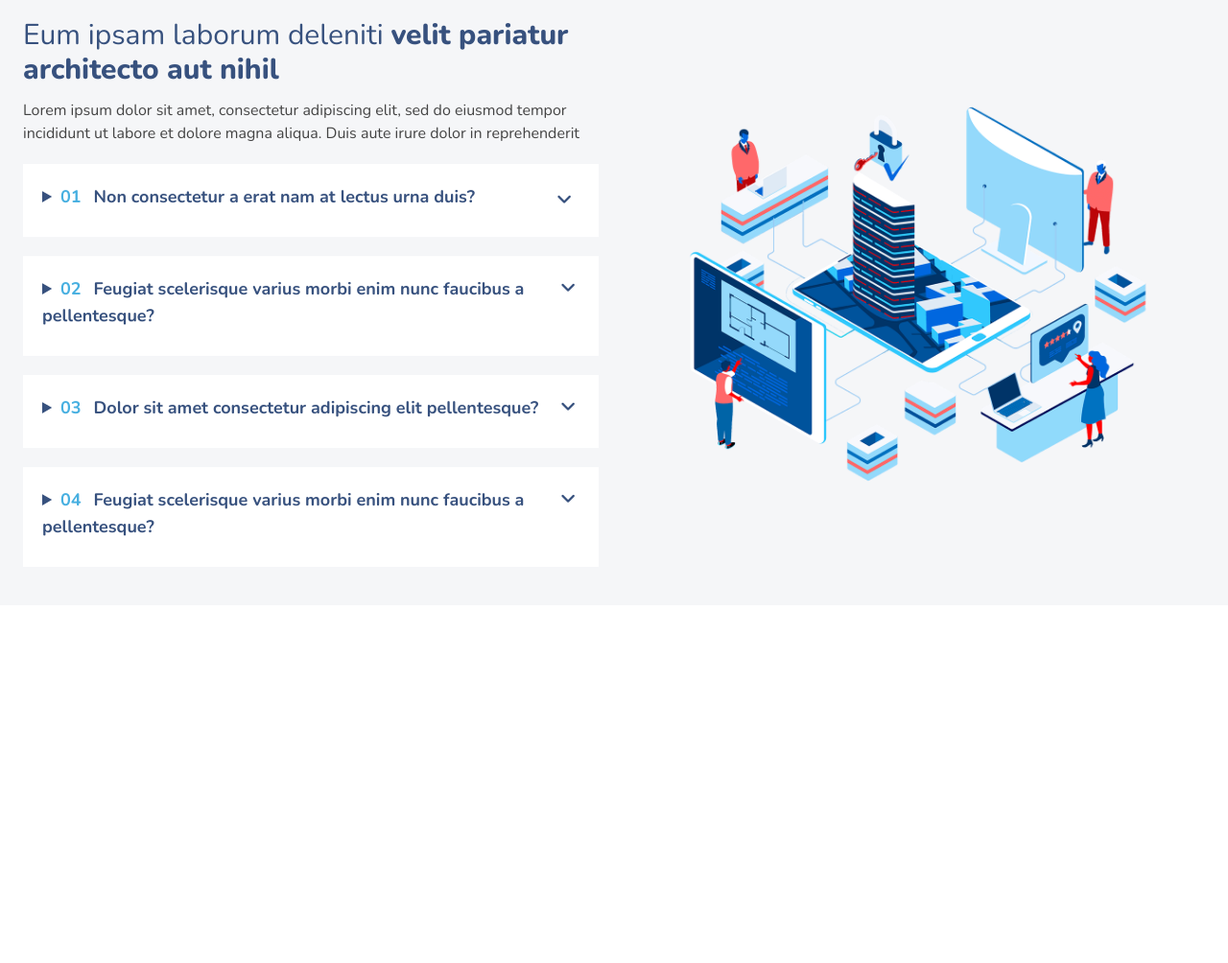
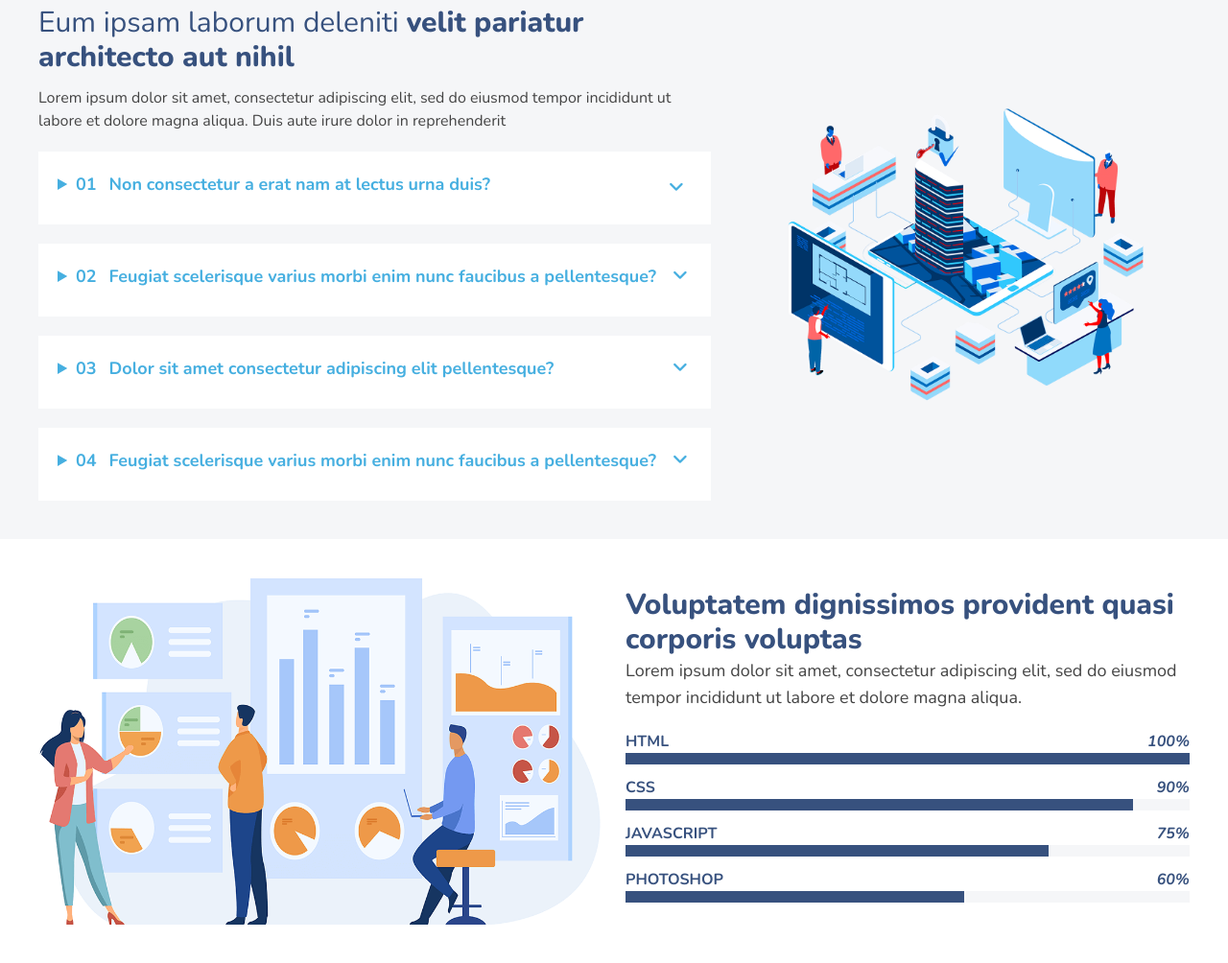
Before and after one commit to anammahmud-me/TailwindProject, a website: page index.html in a window 1280 px wide. Shown: the part 1103-2107 px from the top of the page at 96% size. Before the commit the page ends 1734 px from the top, so only its background shows below. Drawn offline with nearby package versions, Linux system fonts and the light colour scheme.

Commit message:
skill_section complete

```diff
--- a/index.html
+++ b/index.html
@@ -58,14 +58,14 @@
 
     <!-- client section start -->
     <section class="client bg-secBg px-5 py-4 grid grid-cols-4 gap-10 md:grid-cols-8">
-        <img src="./img/client/client-1.png" alt="">
-        <img src="./img/client/client-2.png" alt="">
-        <img src="./img/client/client-3.png" alt="">
-        <img src="./img/client/client-4.png" alt="">
-        <img src="./img/client/client-5.png" alt="">
-        <img src="./img/client/client-6.png" alt="">
-        <img src="./img/client/client-7.png" alt="">
-        <img src="./img/client/client-8.png" alt="">
+        <img src="./img/client/client-1.png" alt="" class="my-auto hover:scale-110 transition-all delay-75 lg:w-[80%] lg:mx-auto">
+        <img src="./img/client/client-2.png" alt="" class="my-auto hover:scale-110 transition-all delay-75 lg:w-[80%] lg:mx-auto">
+        <img src="./img/client/client-3.png" alt="" class="my-auto hover:scale-110 transition-all delay-75 lg:w-[80%] lg:mx-auto">
+        <img src="./img/client/client-4.png" alt="" class="my-auto hover:scale-110 transition-all delay-75 lg:w-[80%] lg:mx-auto">
+        <img src="./img/client/client-5.png" alt="" class="my-auto hover:scale-110 transition-all delay-75 lg:w-[80%] lg:mx-auto">
+        <img src="./img/client/client-6.png" alt="" class="my-auto hover:scale-110 transition-all delay-75 lg:w-[80%] lg:mx-auto">
+        <img src="./img/client/client-7.png" alt="" class="my-auto hover:scale-110 transition-all delay-75 lg:w-[80%] lg:mx-auto">
+        <img src="./img/client/client-8.png" alt="" class="my-auto hover:scale-110 transition-all delay-75 lg:w-[80%] lg:mx-auto">
     </section>
     <!-- client section end -->
 
@@ -109,9 +109,9 @@
     <!-- about section end -->
 
     <!-- why us section start -->
-    <section class="why_us py-10 px-6 bg-secBg flex flex-col-reverse lg:flex-row lg:justify-between lg:items-center lg:gap-8">
+    <section class="why_us py-10 px-10 bg-secBg flex flex-col-reverse lg:flex-row lg:justify-between lg:items-center lg:gap-8">
         <!-- left_content -->
-        <div class="left_content lg:w-1/2">
+        <div class="left_content lg:w-3/5">
             <!-- heading -->
             <div class="whyUs_heading">
                 <h2 class="text-header text-3xl">Eum ipsam laborum deleniti <span class="font-extrabold">velit pariatur architecto aut nihil</span> </h2>
@@ -121,7 +121,7 @@
                 <p class="text-gray mt-3">Lorem ipsum dolor sit amet, consectetur adipiscing elit, sed do eiusmod tempor incididunt ut labore et dolore magna aliqua. Duis aute irure dolor in reprehenderit</p>
                 <!-- faq_item -->
                 <details class="faq_item bg-white p-5 mt-5">
-                    <summary class="text-header font-bold text-lg mb-2 cursor-pointer relative">
+                    <summary class="text-sky font-bold text-lg mb-2 cursor-pointer relative">
                         <span class="text-sky mr-2">01</span>
                         Non consectetur a erat nam at lectus urna duis?
                         <i class="fa-solid fa-angle-down absolute top-2 right-2"></i>
@@ -130,7 +130,7 @@
                 </details>
                 <!-- faq_item -->
                 <details class="faq_item bg-white p-5 mt-5">
-                    <summary class="text-header font-bold text-lg mb-2 cursor-pointer relative">
+                    <summary class="text-sky font-bold text-lg mb-2 cursor-pointer relative">
                         <span class="text-sky mr-2">02</span>
                         Feugiat scelerisque varius morbi enim nunc faucibus a pellentesque?
                         <i class="fa-solid fa-angle-down absolute top-1 right-1"></i>
@@ -139,7 +139,7 @@
                 </details>
                 <!-- faq_item -->
                 <details class="faq_item bg-white p-5 mt-5">
-                    <summary class="text-header font-bold text-lg mb-2 cursor-pointer relative">
+                    <summary class="text-sky font-bold text-lg mb-2 cursor-pointer relative">
                         <span class="text-sky mr-2">03</span>
                         Dolor sit amet consectetur adipiscing elit pellentesque?
                         <i class="fa-solid fa-angle-down absolute top-1 right-1"></i>
@@ -148,7 +148,7 @@
                 </details>
                 <!-- faq_item -->
                 <details class="faq_item bg-white p-5 mt-5">
-                    <summary class="text-header font-bold text-lg mb-2 cursor-pointer relative">
+                    <summary class="text-sky font-bold text-lg mb-2 cursor-pointer relative">
                         <span class="text-sky mr-2">04</span>
                         Feugiat scelerisque varius morbi enim nunc faucibus a pellentesque?
                         <i class="fa-solid fa-angle-down absolute top-1 right-1"></i>
@@ -158,10 +158,70 @@
             </div>
         </div>
         <!-- left_content img -->
-        <div class="left_content lg:w-1/2">
+        <div class="left_content lg:w-2/5">
             <img src="./img/why-us.png" alt="" class="w-[90%] md:w-[60%] lg:w-[95%] mx-auto">
         </div>
     </section>
     <!-- why us section emd -->
+
+    <!-- skills section start -->
+    <section class="skills py-10 px-10 bg-white lg:flex justify-between items-center gap-6">
+        <!-- left_content img -->
+        <div class="left_content lg:w-1/2">
+            <img src="./img/skills.png" alt="" class="w-[90%] mx-auto md:w-[60%] lg:w-full">
+        </div>
+        <!-- right_content -->
+        <div class="rignt_content lg:w-1/2 mt-10 lg:mt-0 sm:w-[90%] md:w-[70%] mx-auto">
+            <!-- text_content -->
+            <div class="text_content">
+                <h2 class="text-header font-extrabold text-3xl">Voluptatem dignissimos provident quasi corporis voluptas</h2>
+                <p class="text-gray text-lg">Lorem ipsum dolor sit amet, consectetur adipiscing elit, sed do eiusmod tempor incididunt ut labore et dolore magna aliqua.</p>
+            </div>
+            <!-- skills progressbar -->
+            <div class="progressbar mt-5 mx-auto">
+                <!-- progress_item -->
+                <div class="item mb-3">
+                    <div class="text text-header font-bold flex justify-between">
+                        <span>HTML</span>
+                        <i>100%</i>
+                    </div>
+                    <div class="progress_wrapper bg-secBg h-3 w-[100%]">
+                        <div class="progress bg-header h-3 w-[100%]"></div>
+                    </div>
+                </div>
+                <!-- progress_item -->
+                <div class="item mb-3">
+                    <div class="text text-header font-bold flex justify-between">
+                        <span>CSS</span>
+                        <i>90%</i>
+                    </div>
+                    <div class="progress_wrapper bg-secBg h-3 w-[100%]">
+                        <div class="progress bg-header h-3 w-[90%]"></div>
+                    </div>
+                </div>
+                <!-- progress_item -->
+                <div class="item mb-3">
+                    <div class="text text-header font-bold flex justify-between">
+                        <span>JAVASCRIPT</span>
+                        <i>75%</i>
+                    </div>
+                    <div class="progress_wrapper bg-secBg h-3 w-[100%]">
+                        <div class="progress bg-header h-3 w-[75%]"></div>
+                    </div>
+                </div>
+                <!-- progress_item -->
+                <div class="item mb-3">
+                    <div class="text text-header font-bold flex justify-between">
+                        <span>PHOTOSHOP</span>
+                        <i>60%</i>
+                    </div>
+                    <div class="progress_wrapper bg-secBg h-3 w-[100%]">
+                        <div class="progress bg-header h-3 w-[60%]"></div>
+                    </div>
+                </div>
+            </div>
+        </div>
+    </section>
+    <!-- skills section end -->
 </body>
 </html>
```
Also changed, not shown: css/output.css.
